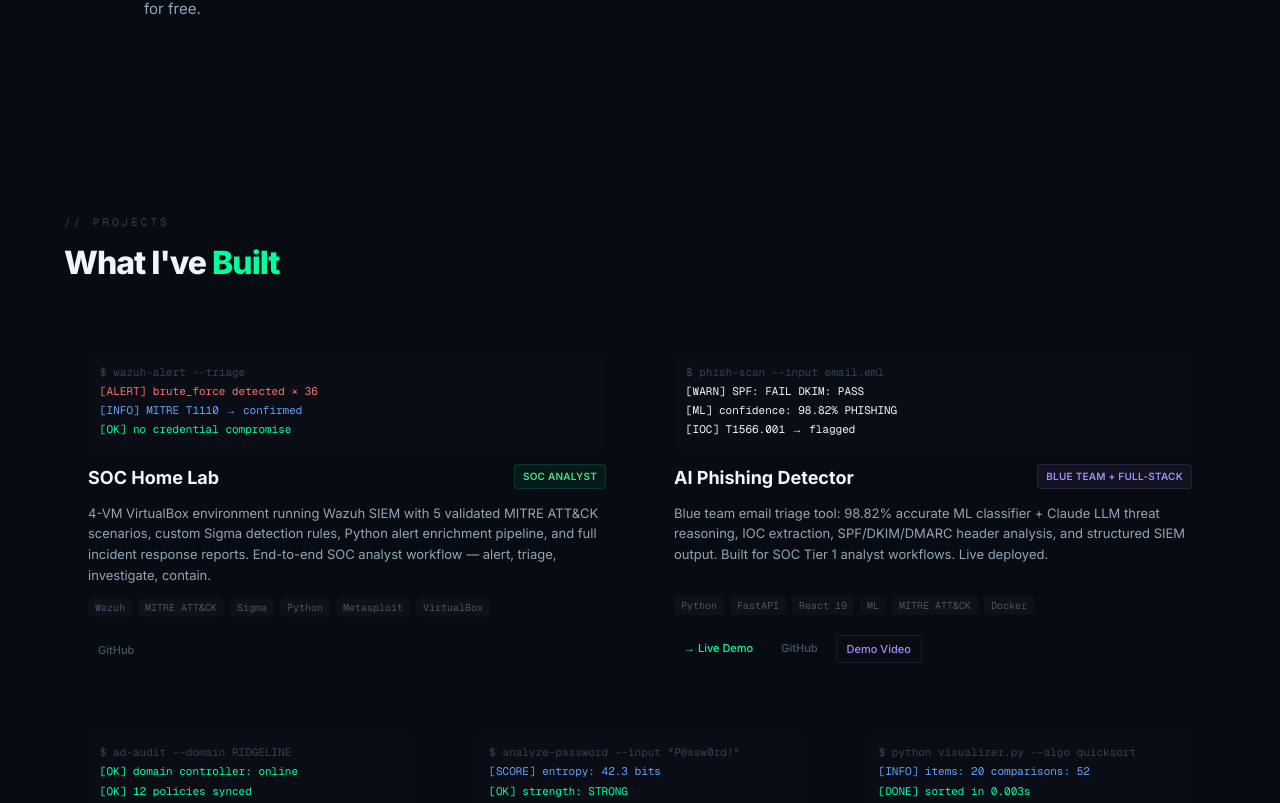
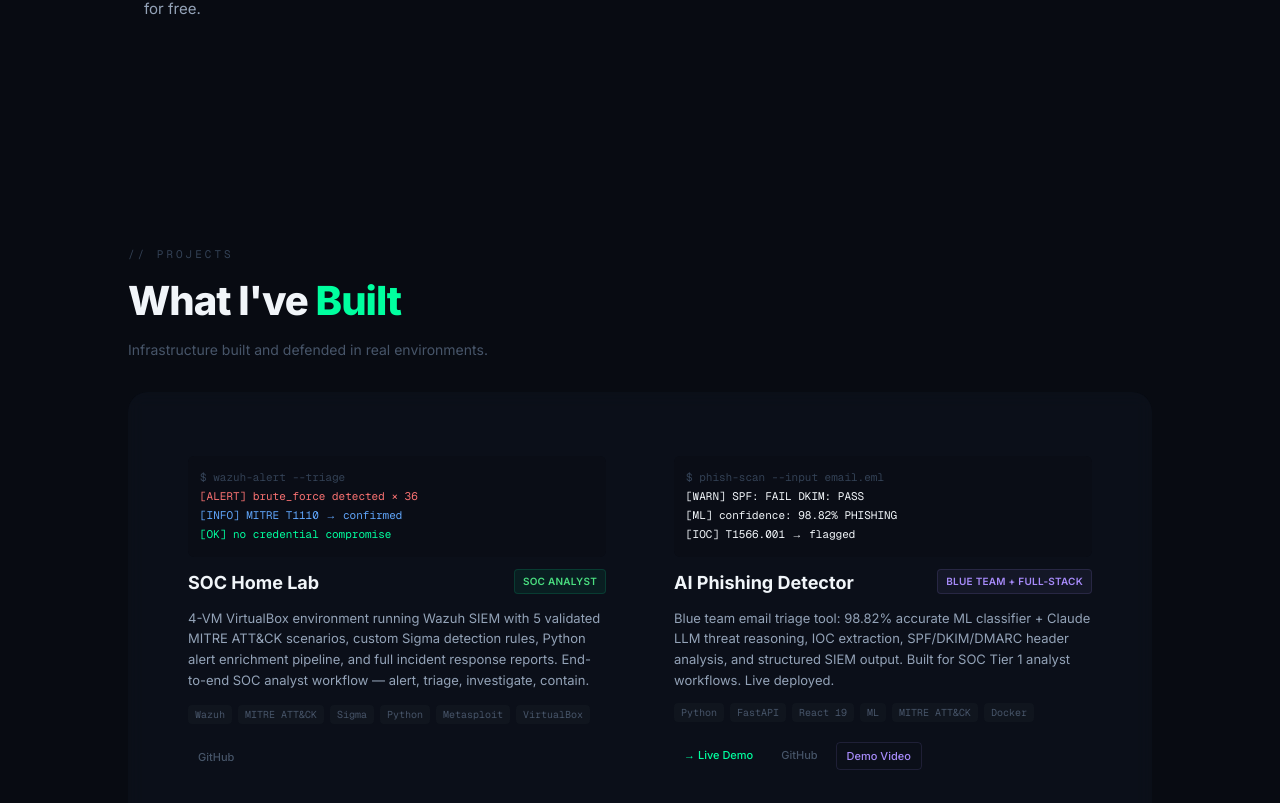
Before and after one commit to Rblea97/Portfolio, a Next.js app: page / in a window 1280 px wide. Shown: the part 1655-2458 px from the top of the page. Built offline with nearby package versions, Linux system fonts and the light colour scheme.

Commit message:
feat: add container card to Projects, upgrade hover to spring

```diff
--- a/components/ProjectCard.tsx
+++ b/components/ProjectCard.tsx
@@ -40,10 +40,10 @@ export default function ProjectCard({ project }: Props) {
       className="flex flex-col gap-3 p-6 rounded-[10px] h-full"
       style={{ background: 'var(--color-surface)', border: '1px solid var(--color-border)' }}
       whileHover={{
-        y: -4,
+        y: -6,
         borderColor: 'var(--color-border2)',
         boxShadow: '0 8px 32px #00ff9f08',
-        transition: { duration: 0.2 },
+        transition: { type: 'spring', stiffness: 400, damping: 30 },
       }}
     >
       {/* Mini terminal preview */}
--- a/components/Projects.tsx
+++ b/components/Projects.tsx
@@ -1,32 +1,42 @@
 'use client'
 import { motion } from 'framer-motion'
+import { fadeUp, stagger } from '@/lib/motion'
 import { projects } from '@/lib/data/projects'
 import ProjectCard from '@/components/ProjectCard'
-
-const stagger = {
-  hidden: {},
-  visible: { transition: { staggerChildren: 0.1 } },
-}
-const fadeUp = {
-  hidden: { opacity: 0, y: 20 },
-  visible: { opacity: 1, y: 0, transition: { duration: 0.5 } },
-}
 
 export default function Projects() {
   const featured = projects.filter(p => p.featured)
   const secondary = projects.filter(p => !p.featured)
 
   return (
-    <section id="projects" className="py-20 px-[5%]">
-      <motion.div variants={stagger} initial="hidden" whileInView="visible" viewport={{ once: true, margin: '-20px' }}>
+    <section id="projects" className="py-28 px-[5%]">
+      <motion.div
+        variants={stagger}
+        initial="hidden"
+        whileInView="visible"
+        viewport={{ once: true, margin: '-20px' }}
+        className="max-w-5xl mx-auto"
+      >
         <motion.p variants={fadeUp} className="font-mono text-[11px] text-[var(--color-text4)] tracking-[3px] uppercase mb-2">
           // Projects
         </motion.p>
-        <motion.h2 variants={fadeUp} className="text-[32px] font-extrabold tracking-[-1px] mb-10">
+        <motion.h2 variants={fadeUp} className="font-extrabold tracking-[-1px] mb-2" style={{ fontSize: 'clamp(28px, 4vw, 40px)' }}>
           What I&apos;ve <span className="text-[var(--color-green)]">Built</span>
         </motion.h2>
+        <motion.p variants={fadeUp} className="text-[14px] text-[var(--color-text3)] mb-8">
+          Infrastructure built and defended in real environments.
+        </motion.p>
 
-        {/* Featured: 2-col */}
+        <motion.div
+          variants={fadeUp}
+          style={{
+            background: '#0f152080',
+            border: '1px solid var(--color-border)',
+            borderRadius: '20px',
+            padding: '40px 36px',
+            backdropFilter: 'blur(8px)',
+          }}
+        >
           <motion.div variants={stagger} className="grid md:grid-cols-2 gap-5 mb-5">
             {featured.map(p => (
               <motion.div key={p.id} variants={fadeUp}>
@@ -35,7 +45,6 @@ export default function Projects() {
             ))}
           </motion.div>
 
-        {/* Secondary: 3-col */}
           <motion.div variants={stagger} className="grid md:grid-cols-3 gap-4">
             {secondary.map(p => (
               <motion.div key={p.id} variants={fadeUp}>
@@ -44,6 +53,7 @@ export default function Projects() {
             ))}
           </motion.div>
         </motion.div>
+      </motion.div>
     </section>
   )
 }
```
Lines whose indentation alone changed are shown as unchanged.
